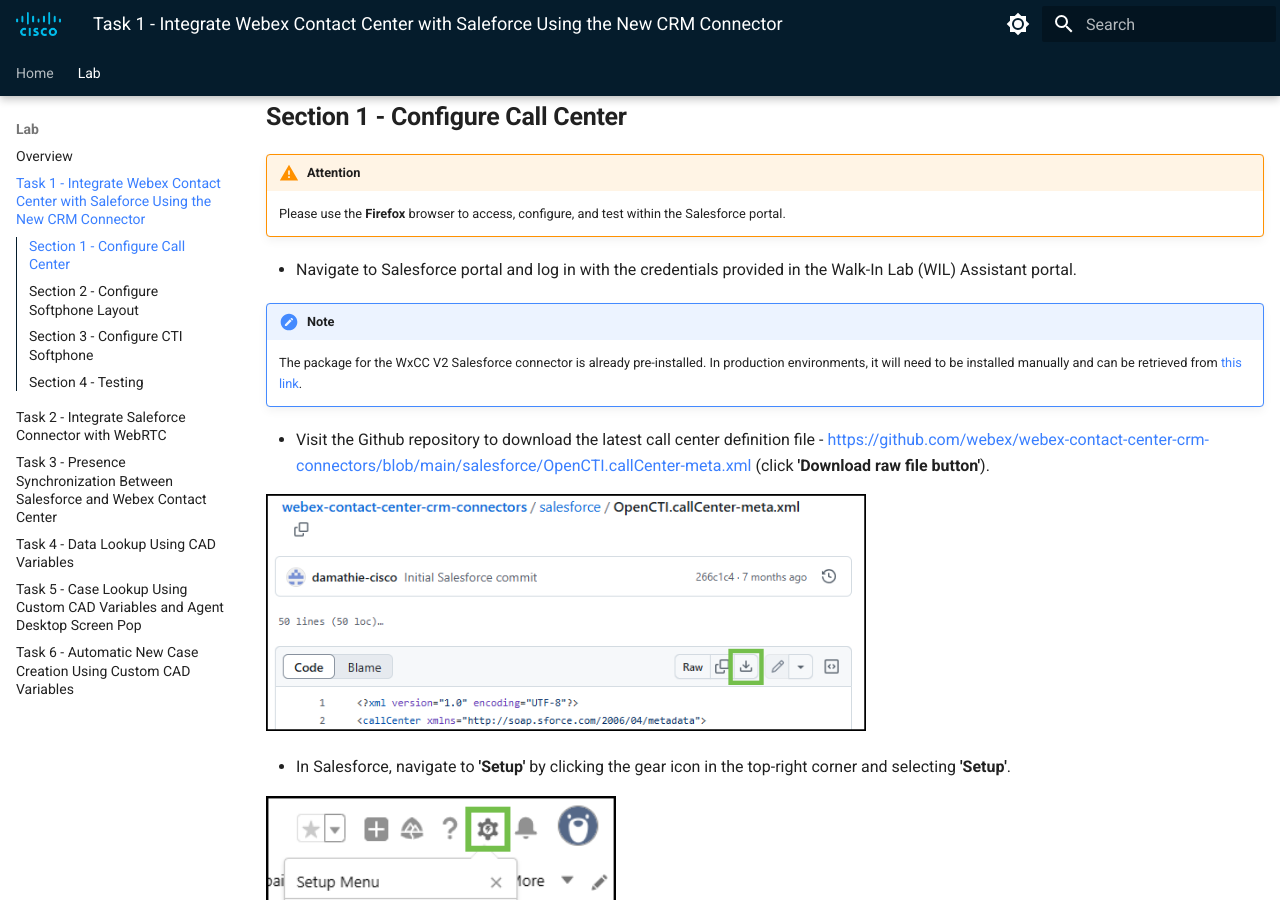
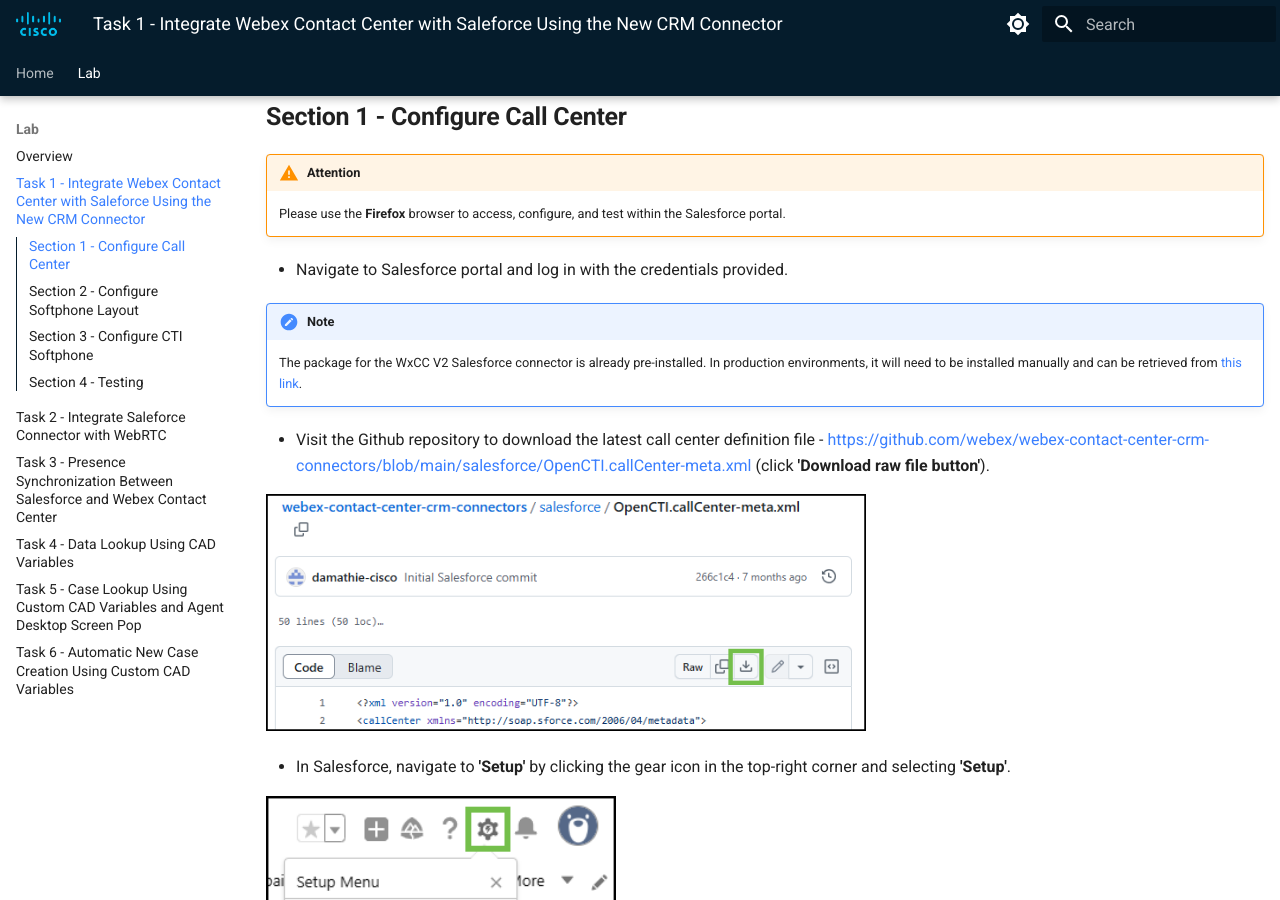
Before and after one commit to WebexCC-SA/LAB-2308, an MkDocs documentation site: the page built from docs/task1.md, in a window 1280 px wide and 900 px high, scrolled down 751 px. Built offline with MkDocs 1.6.1 and Material for MkDocs 9.7.7, drawn with Linux system fonts in a browser that asks for light colours.

Commit message:
Update task1.md

```diff
--- a/docs/task1.md
+++ b/docs/task1.md
@@ -25,7 +25,7 @@
 !!! warning "Attention"
 	Please use the **Firefox** browser to access, configure, and test within the Salesforce portal.
 
-- Navigate to Salesforce portal and log in with the credentials provided in the Walk-In Lab (WIL) Assistant portal.
+- Navigate to Salesforce portal and log in with the credentials provided.
 
 !!! note
 	The package for the WxCC V2 Salesforce connector is already pre-installed. In production environments, it will need to be installed manually and can be retrieved from <a href="https://login.salesforce.com/packaging/installPackage.apexp?p0=04tUl000000VK45IAG" target="_blank">this link</a>.
```
